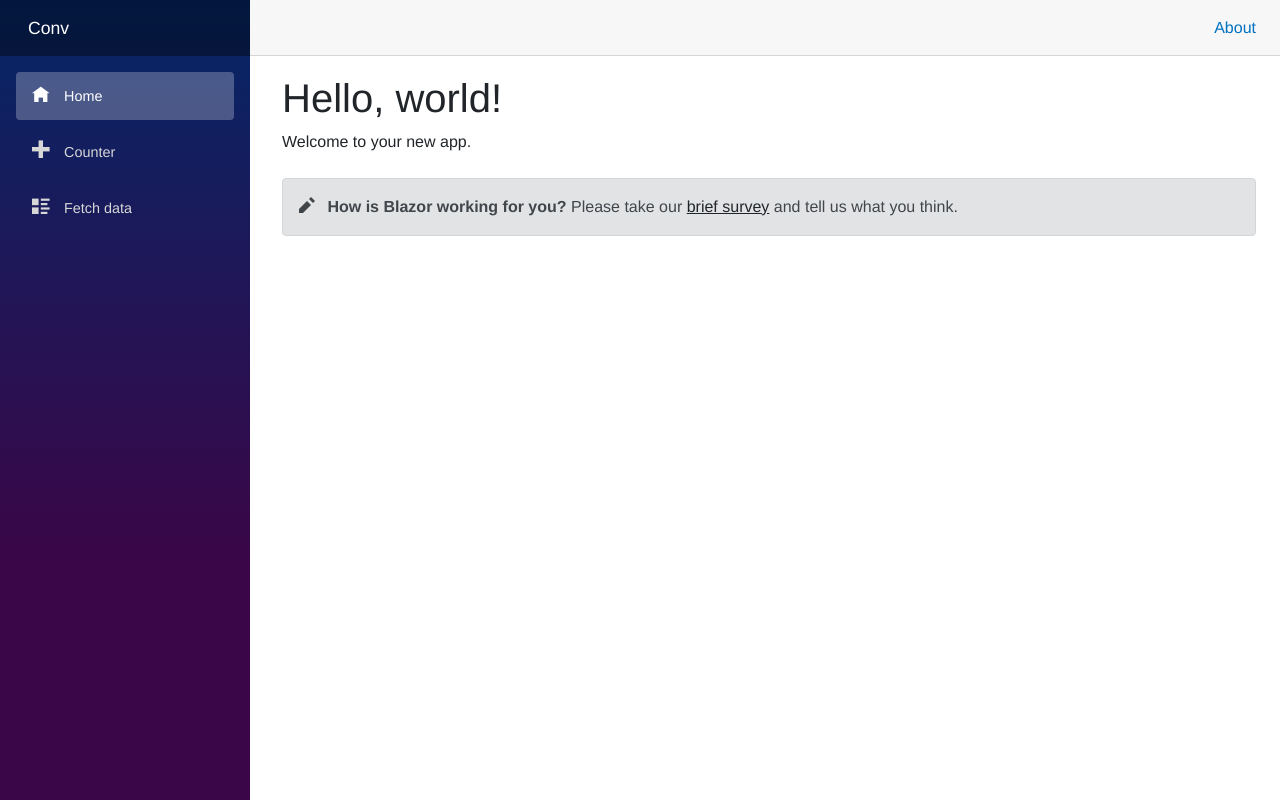
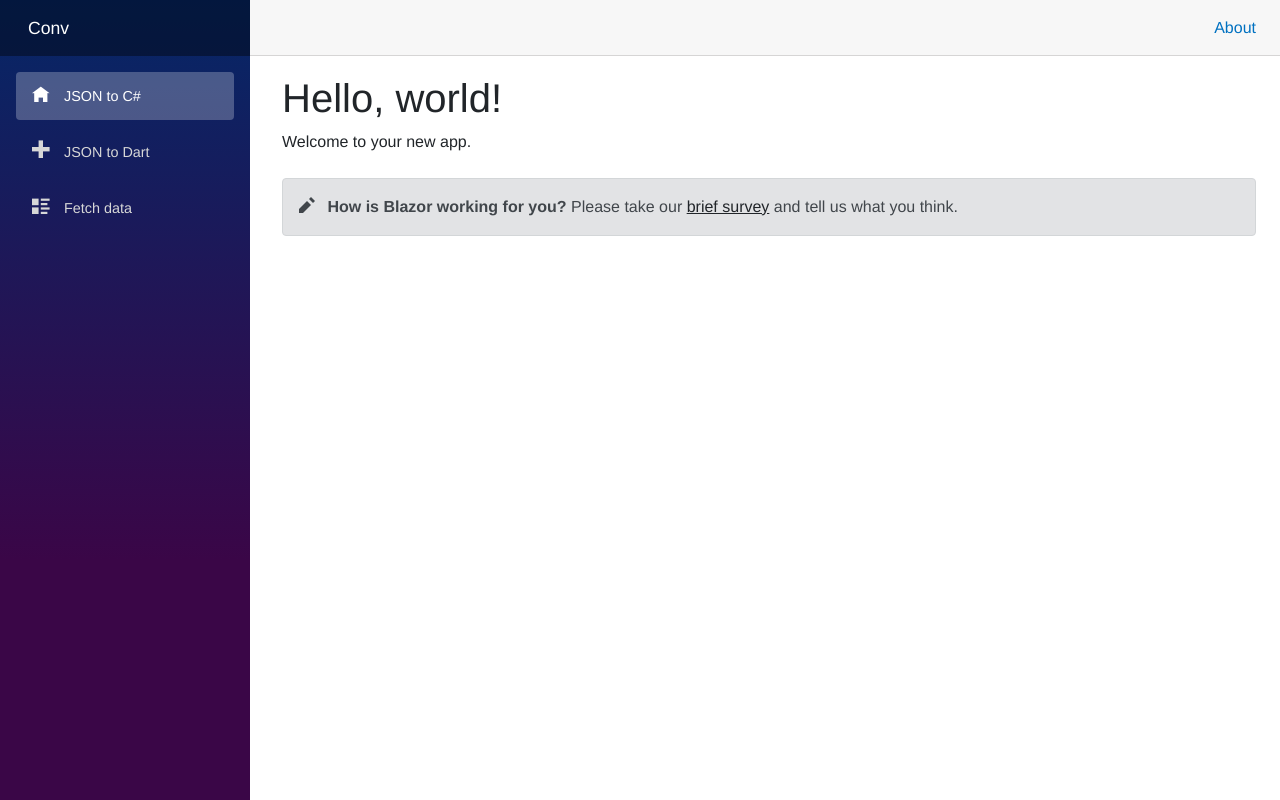
Before and after one commit to xclud/conv, an ASP.NET Core app: page / in a window 1280 px wide. Run offline with ASP.NET Core 8, Linux system fonts and the light colour scheme; style sheets or scripts are compiled from the project's sources.

Commit message:
Nav menu updated.

```diff
--- a/Conv/Shared/NavMenu.razor
+++ b/Conv/Shared/NavMenu.razor
@@ -11,12 +11,12 @@
     <nav class="flex-column">
         <div class="nav-item px-3">
             <NavLink class="nav-link" href="" Match="NavLinkMatch.All">
-                <span class="oi oi-home" aria-hidden="true"></span> Home
+                <span class="oi oi-home" aria-hidden="true"></span> JSON to C#
             </NavLink>
         </div>
         <div class="nav-item px-3">
             <NavLink class="nav-link" href="counter">
-                <span class="oi oi-plus" aria-hidden="true"></span> Counter
+                <span class="oi oi-plus" aria-hidden="true"></span> JSON to Dart
             </NavLink>
         </div>
         <div class="nav-item px-3">
```
